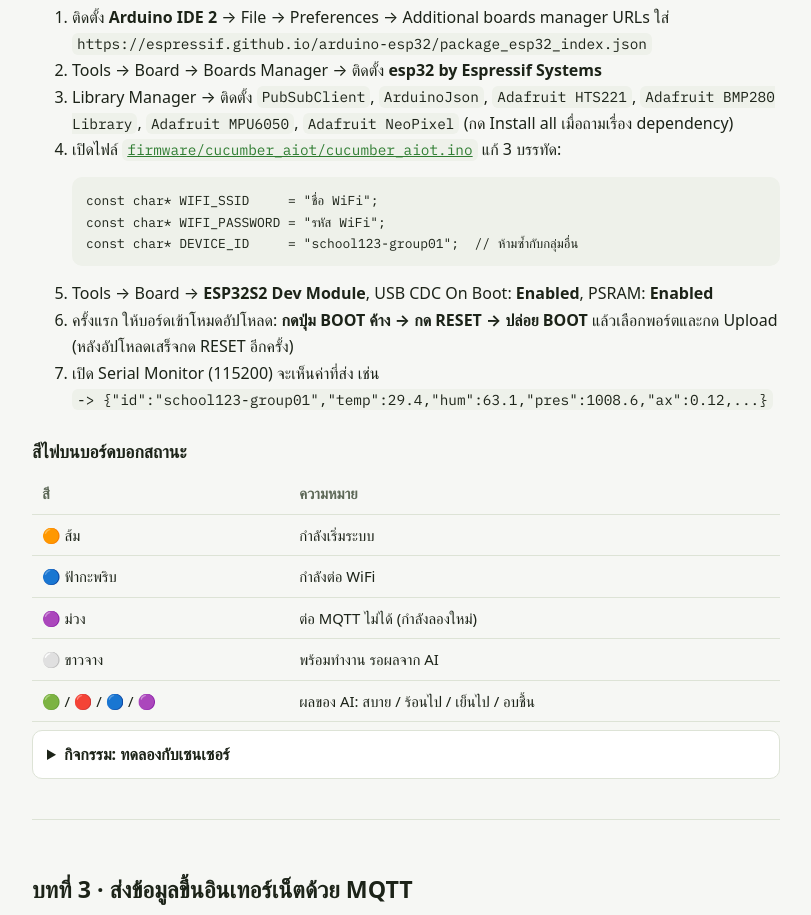
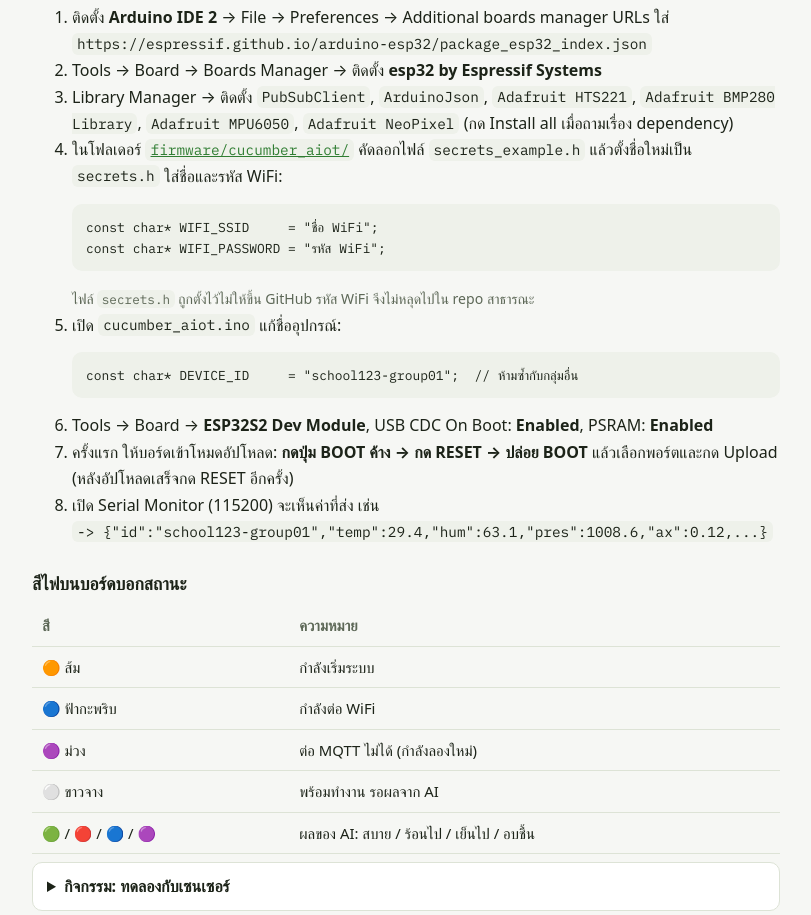
Before and after one commit to tankhunse-a11y/aiot-classroom, a plain HTML site: page docs/lessons.html in a window 1280 px wide. Shown: the part 1980-2895 px from the top of the page, without its empty margins (234-1045 px from the left). Drawn offline with Linux system fonts and the light colour scheme; a web font is replaced by a local one.

Commit message:
Move WiFi credentials out of the sketch into gitignored secrets.h
The sketch now includes secrets.h for WIFI_SSID/WIFI_PASSWORD and stops
with a clear error if it is missing. secrets_example.h is the committed
template; secrets.h is listed in .gitignore so real passwords never reach
the public repo. Setup docs (README, firmware README, lesson 2) updated.

Co-Authored-By: Claude Opus 5.5 <noreply@anthropic.com>

```diff
--- a/docs/lessons.html
+++ b/docs/lessons.html
@@ -85,10 +85,12 @@
         <li>ติดตั้ง <b>Arduino IDE 2</b> → File → Preferences → Additional boards manager URLs ใส่<br><code>https://espressif.github.io/arduino-esp32/package_esp32_index.json</code></li>
         <li>Tools → Board → Boards Manager → ติดตั้ง <b>esp32 by Espressif Systems</b></li>
         <li>Library Manager → ติดตั้ง <code>PubSubClient</code>, <code>ArduinoJson</code>, <code>Adafruit HTS221</code>, <code>Adafruit BMP280 Library</code>, <code>Adafruit MPU6050</code>, <code>Adafruit NeoPixel</code> (กด Install all เมื่อถามเรื่อง dependency)</li>
-        <li>เปิดไฟล์ <a data-link="firmware" href="#"><code>firmware/cucumber_aiot/cucumber_aiot.ino</code></a> แก้ 3 บรรทัด:
+        <li>ในโฟลเดอร์ <a data-link="firmware" href="#"><code>firmware/cucumber_aiot/</code></a> คัดลอกไฟล์ <code>secrets_example.h</code> แล้วตั้งชื่อใหม่เป็น <code>secrets.h</code> ใส่ชื่อและรหัส WiFi:
 <pre><code>const char* WIFI_SSID     = "ชื่อ WiFi";
-const char* WIFI_PASSWORD = "รหัส WiFi";
-const char* DEVICE_ID     = "school123-group01";  // ห้ามซ้ำกับกลุ่มอื่น</code></pre></li>
+const char* WIFI_PASSWORD = "รหัส WiFi";</code></pre>
+          <span class="small muted">ไฟล์ <code>secrets.h</code> ถูกตั้งไว้ไม่ให้ขึ้น GitHub รหัส WiFi จึงไม่หลุดไปใน repo สาธารณะ</span></li>
+        <li>เปิด <code>cucumber_aiot.ino</code> แก้ชื่ออุปกรณ์:
+<pre><code>const char* DEVICE_ID     = "school123-group01";  // ห้ามซ้ำกับกลุ่มอื่น</code></pre></li>
         <li>Tools → Board → <b>ESP32S2 Dev Module</b>, USB CDC On Boot: <b>Enabled</b>, PSRAM: <b>Enabled</b></li>
         <li>ครั้งแรก ให้บอร์ดเข้าโหมดอัปโหลด: <b>กดปุ่ม BOOT ค้าง → กด RESET → ปล่อย BOOT</b> แล้วเลือกพอร์ตและกด Upload (หลังอัปโหลดเสร็จกด RESET อีกครั้ง)</li>
         <li>เปิด Serial Monitor (115200) จะเห็นค่าที่ส่ง เช่น<br><code>-&gt; {"id":"school123-group01","temp":29.4,"hum":63.1,"pres":1008.6,"ax":0.12,...}</code></li>
```
Also changed, not shown: 5 other files.
